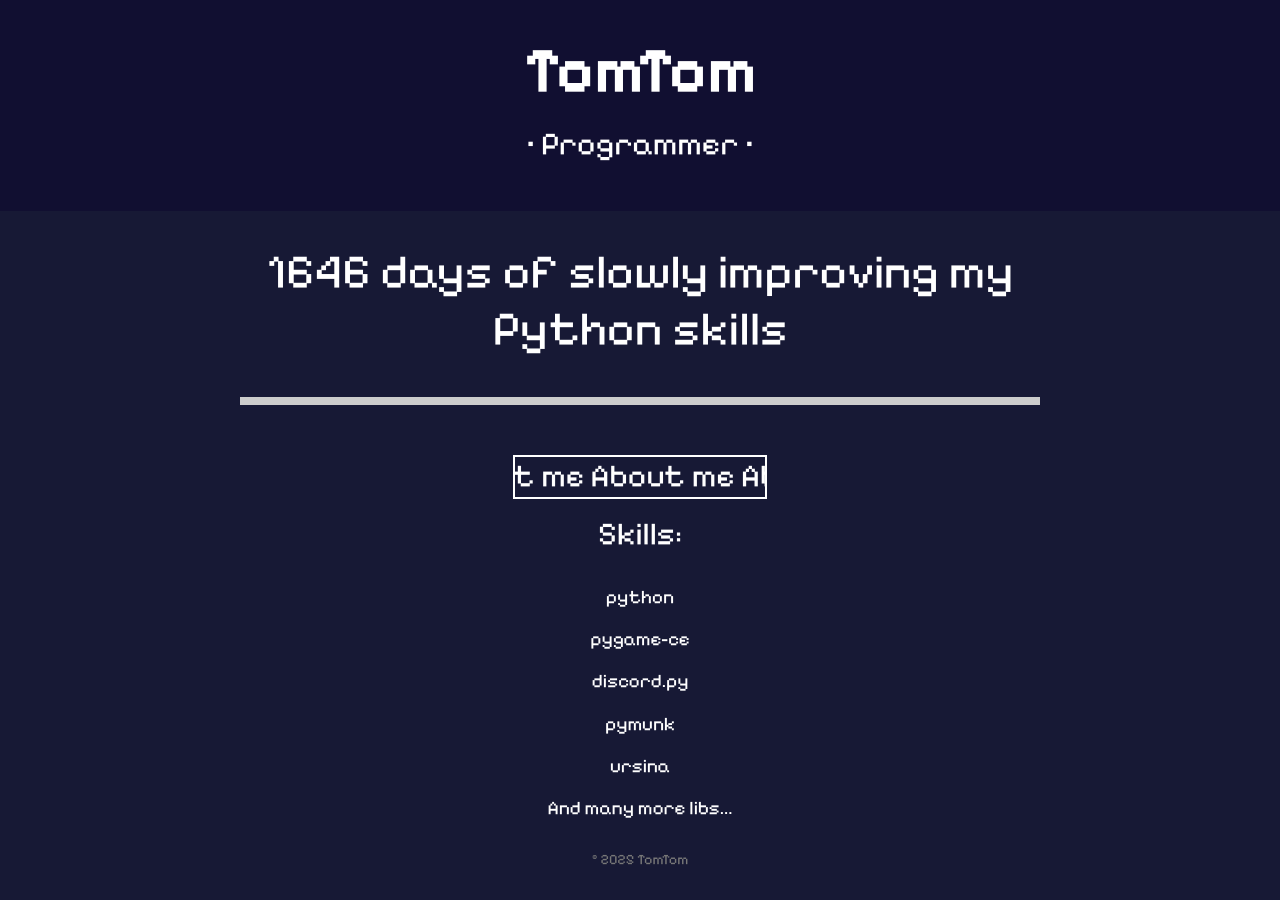
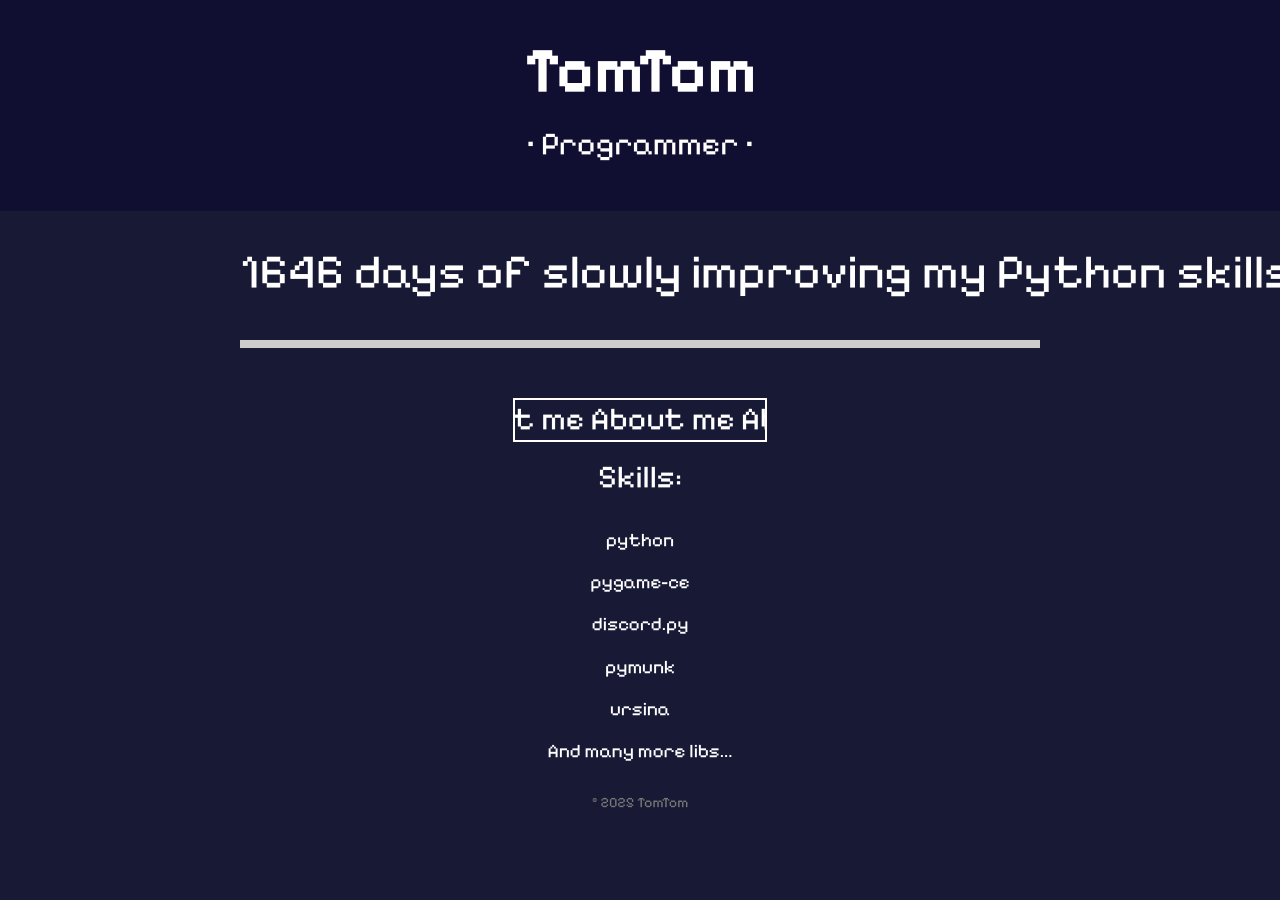
Before and after one commit to THMSCHRST/thmschrst.github.io, a plain HTML site: page index.html in a window 1280 px wide. After the commit the page ends 843 px from the top, so only its background shows below. Drawn offline with Linux system fonts and the light colour scheme.

Commit message:
Update index.html

```diff
--- a/index.html
+++ b/index.html
@@ -99,7 +99,7 @@
 
     <main>
         <section>
-            <p style="text-align: center;font-size: 3rem;margin: 0rem;"><span id="days-since"></span> days of slowly improving my Python skills</p>
+            <p style="text-align: center;font-size: 3rem;margin: 0rem;white-space: nowrap;"><span id="days-since"></span> days of slowly improving my Python skills</p>
 
             <script>
                 const startDate = new Date('2021-01-01T00:00:00');
```
